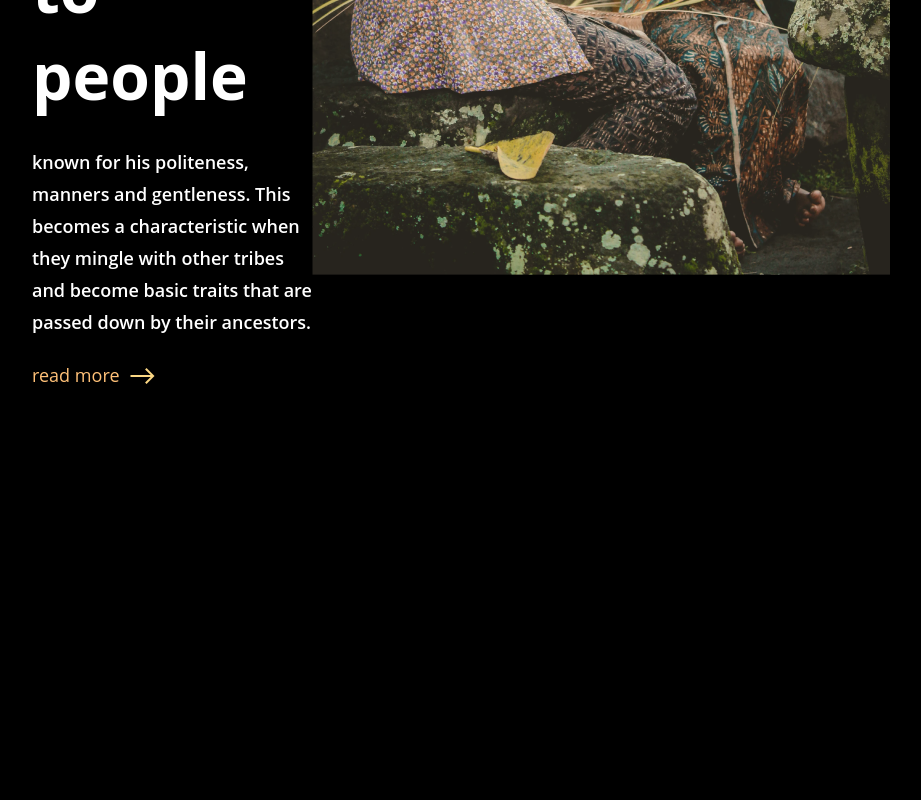
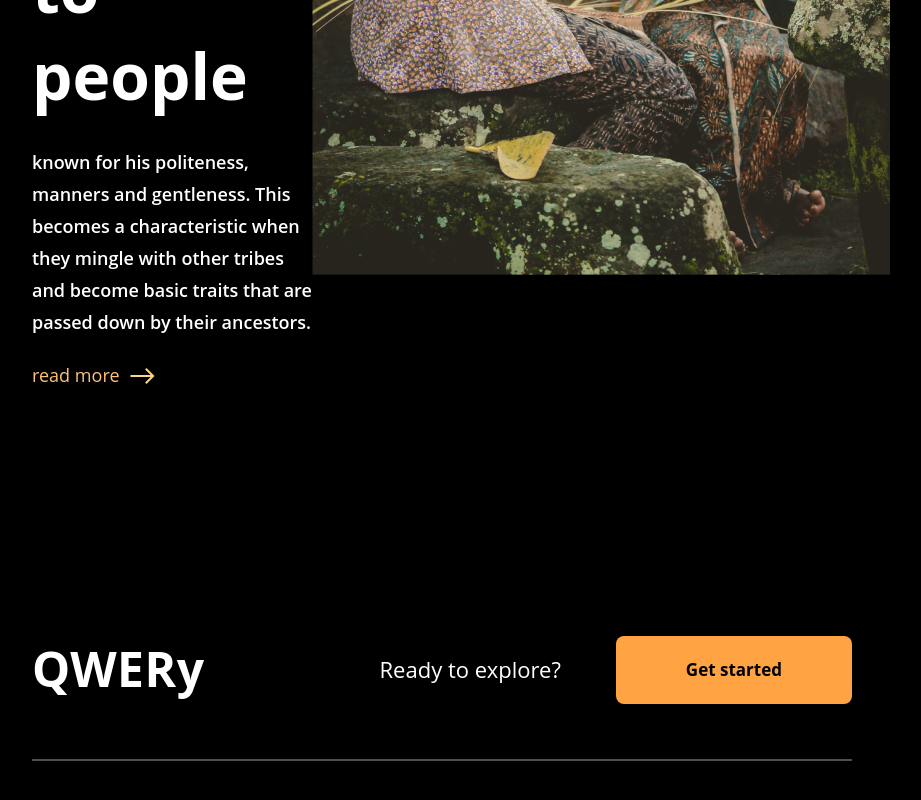
Before and after one commit to AKMav/QWERy, a website built with webpack: page src/index.html in a window 1280 px wide. Shown: the part 4406-5206 px from the top of the page, without its empty margins (198-1119 px from the left). Before the commit the page ends 5042 px from the top, so only its background shows below. Built offline with nearby package versions, Linux system fonts and the light colour scheme; files whose address does not match are found by name.

Commit message:
feat: add action section

```diff
--- a/src/index.html
+++ b/src/index.html
@@ -213,6 +213,14 @@
           alt="landscape image of East Nusa Tenggara"
           class="post__image" />
       </div>
+      <div class="action">
+        <h2 class="logo">QWERy</h2>
+        <div class="action__info">
+          <p class="action__title">Ready to explore?</p>
+          <button class="action__button button">Get started</button>
+        </div>
+      </div>
     </div>
+    <footer class="footer"></footer>
   </body>
 </html>
--- /dev/null
+++ b/src/styles/action.scss
@@ -0,0 +1,53 @@
+@import "variables.scss";
+
+.action {
+  display: flex;
+  justify-content: space-between;
+  align-items: flex-start;
+  padding-bottom: 55px;
+  border-bottom: 2px solid rgba(255, 255, 255, 0.3);
+  margin-bottom: 55px;
+  * {
+    margin: 0;
+    padding: 0;
+  }
+  h2 {
+    font-weight: 700;
+    font-size: 48px;
+    line-height: 65px;
+    letter-spacing: 0.01em;
+    color: $color-primary;
+  }
+
+  &__info {
+    display: flex;
+    align-items: center;
+  }
+
+  &__title {
+    margin-right: 55px;
+    font-weight: 400;
+    font-size: 22px;
+  }
+
+  &__button {
+    border: none;
+    border-radius: 8px;
+    outline: none;
+    background-color: $color-orange;
+    font-weight: 700;
+    font-size: 17px;
+    padding: 24px 70px;
+
+    &:hover {
+      cursor: pointer;
+      box-shadow: 0 0 3px 1px $color-orange;
+      transform: scale(1.01);
+    }
+    &:active {
+      cursor: pointer;
+      box-shadow: none;
+      transform: scale(1);
+    }
+  }
+}
--- /dev/null
+++ b/src/styles/footer.scss
@@ -0,0 +1,4 @@
+@import "variables.scss";
+
+.footer {
+}
--- a/src/styles/main.scss
+++ b/src/styles/main.scss
@@ -2,6 +2,8 @@
 @import "first-page.scss";
 @import "info-block.scss";
 @import "slider-block.scss";
+@import "action.scss";
+@import "footer.scss";
 
 html {
   scroll-behavior: smooth;
```
